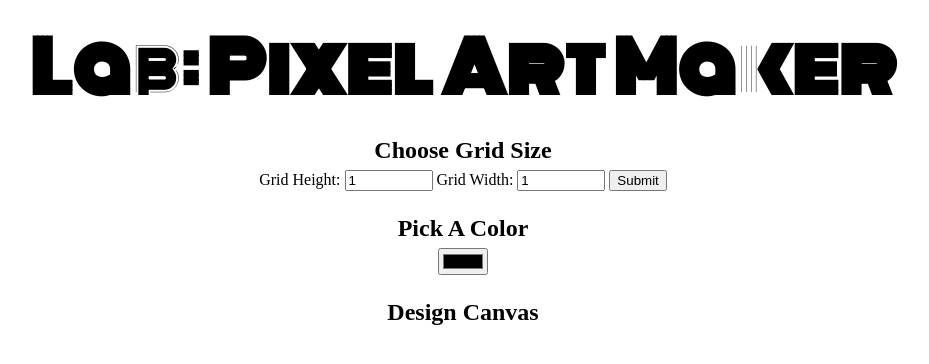
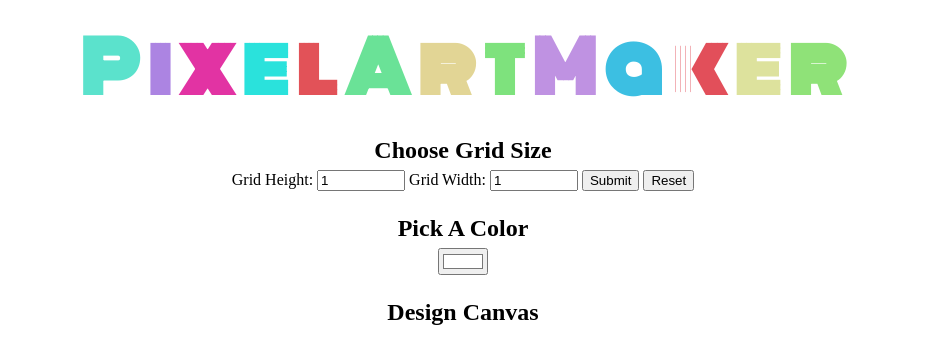
Before and after one commit to luvega1227/pixel-art-maker, a plain HTML site: page index.html in a window 1280 px wide. Shown: the whole page, without its empty margins (177-1106 px from the left). Drawn offline with nearby package versions, Linux system fonts and the light colour scheme.

Commit message:
Edit HTML, connect javaScript & jQuery links

```diff
--- a/index.html
+++ b/index.html
@@ -4,23 +4,42 @@
     <title>Pixel Art Maker!</title>
     <link rel="stylesheet" href="https://fonts.googleapis.com/css?family=Monoton">
     <link rel="stylesheet" href="styles.css">
+    <script src="https://ajax.googleapis.com/ajax/libs/jquery/3.2.1/jquery.min.js"></script>
+    <script src="jscolor.min.js"></script>
 </head>
 <body>
-    <h1>Lab: Pixel Art Maker</h1>
+    <h1>
+      <span style="color: #5be2cc">P</span>
+      <span style="color: #ac84e2">i</span>
+      <span style="color: #e233a3">x</span>
+      <span style="color: #2ae2dc">e</span>
+      <span style="color: #e25258">l</span>
+      <span style="color: #6ae297">A</span>
+      <span style="color: #e2d595">r</span>
+      <span style="color: #7ee27d">t</span>
+      <span style="color: #bf92e2">M</span>
+      <span style="color: #3cbfe2">a</span>
+      <span style="color: #e24f5a">k</span>
+      <span style="color: #dde29d">e</span>
+      <span style="color: #8fe278">r</span>
+  </h1>
 
     <h2>Choose Grid Size</h2>
     <form id="sizePicker">
         Grid Height:
-        <input type="number" id="input_height" name="height" min="1" value="1">
+        <input type="number" id="input_height" name="height" min="1" max="50" value="1">
         Grid Width:
-        <input type="number" id="input_width" name="width" min="1" value="1">
-        <input type="submit">
+        <input type="number" id="input_width" name="width" min="1" max="50" value="1">
+        <button id="submit" type="button" onclick="makeGrid()">Submit</button>
+        <button type="reset" onclick="bakcUp()">Reset</button>
     </form>
-
+  <div class"" id="error"></div>
     <h2>Pick A Color</h2>
-    <input type="color" id="colorPicker">
+    <input type="color" id="colorPicker" value="#FFFFFF">
 
     <h2>Design Canvas</h2>
+
+    <!--- grid container -->
     <table id="pixel_canvas"></table>
 
     <script src="designs.js"></script>
```
